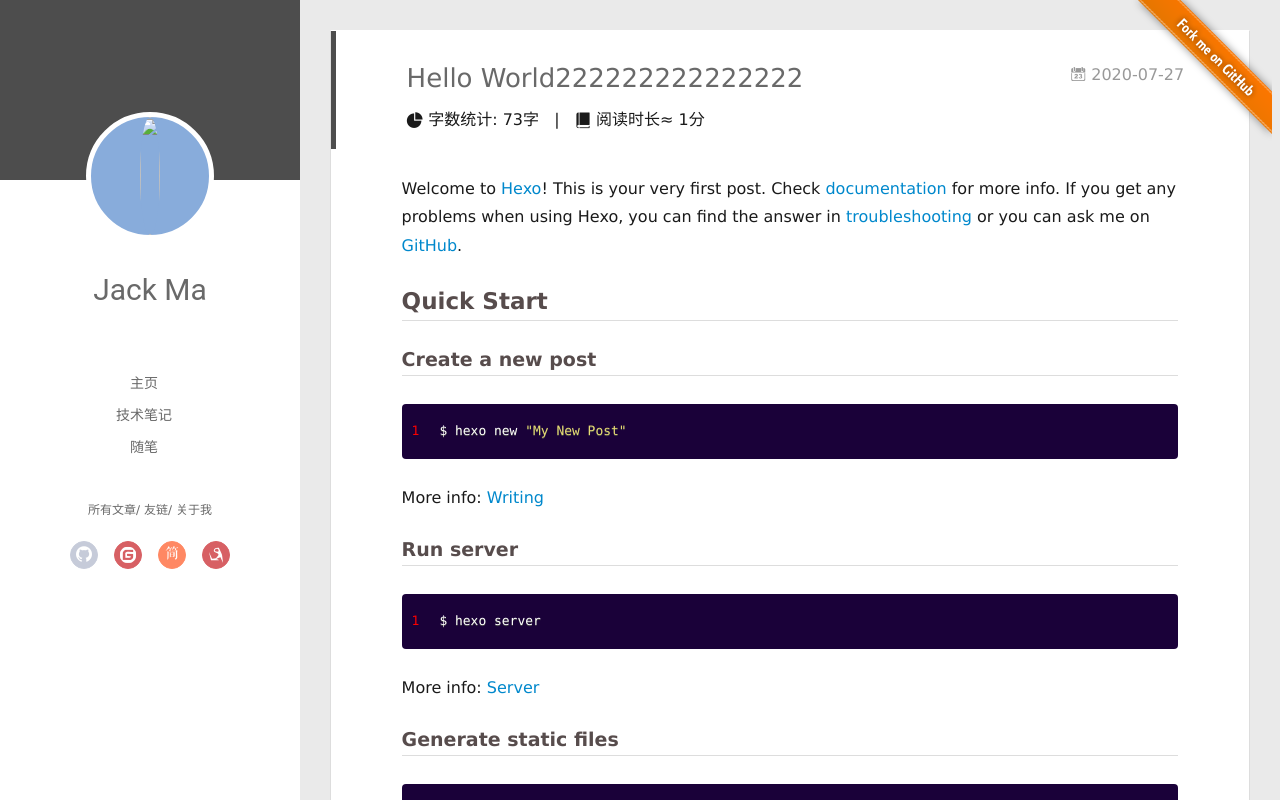
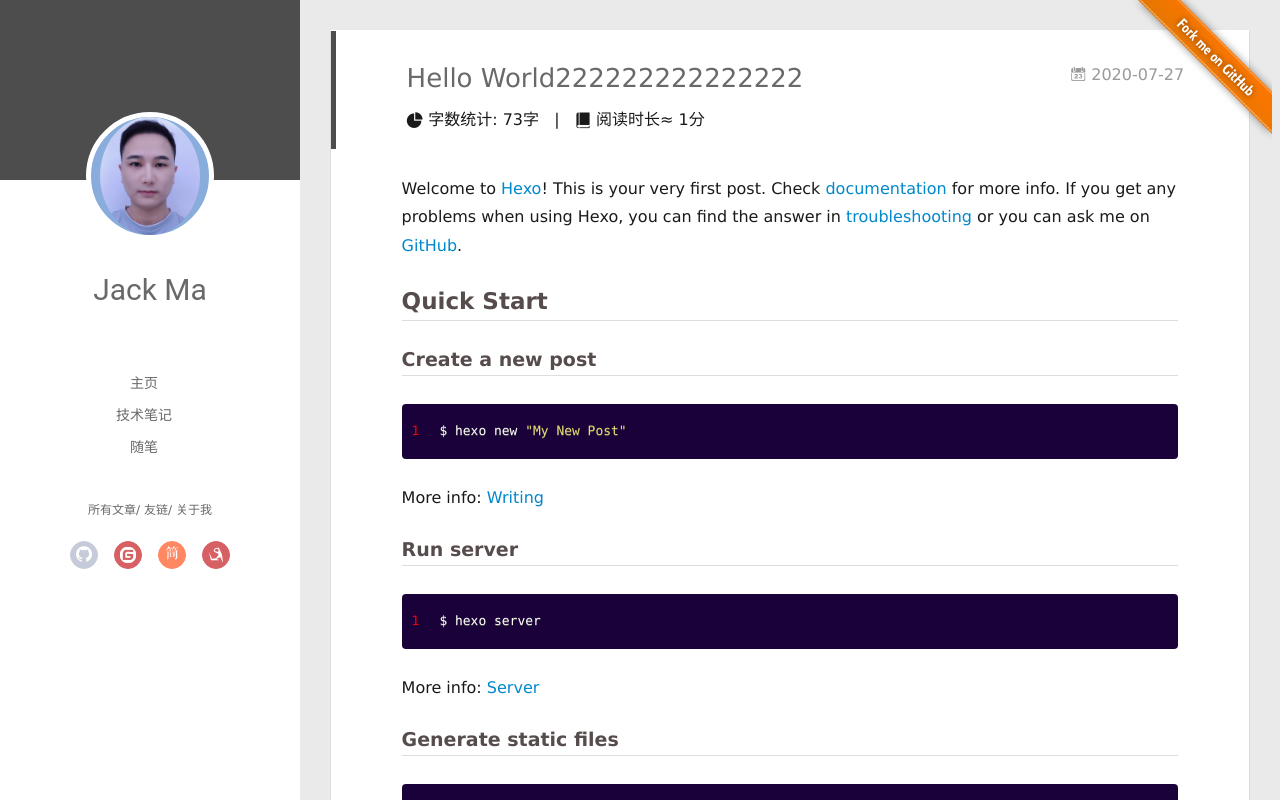
Before and after one commit to SuperYun/SuperYun.github.io, a plain HTML site: page 2020/07/27/hello-world/index.html in a window 1280 px wide. Drawn offline with Linux system fonts and the light colour scheme; some packages are replaced by stand-ins of ours; no server answers; a script that the page names is missing.

Commit message:
Site updated: 2020-07-29 00:55:28

```diff
--- a/2020/07/27/hello-world/index.html
+++ b/2020/07/27/hello-world/index.html
@@ -63,7 +63,7 @@
 <div class="intrude-less">
 	<header id="header" class="inner">
 		<a href="/" class="profilepic">
-			<img src="/img/user.jpg" class="js-avatar">
+			<img src="/img/user.png" class="js-avatar">
 		</a>
 		<hgroup>
 			<h1 class="header-author"><a href="/">Jack Ma</a></h1>
@@ -132,7 +132,7 @@
 		<header id="header" class="inner">
 			<div class="profilepic">
 				<a href="/">
-					<img src="/img/user.jpg" class="js-avatar">
+					<img src="/img/user.png" class="js-avatar">
 				</a>
 			</div>
 			<hgroup>
```
Also changed, not shown: archives/2020/07/index.html (+2 -2 lines), archives/2020/index.html (+2 -2 lines), archives/index.html (+2 -2 lines), index.html (+2 -2 lines).
